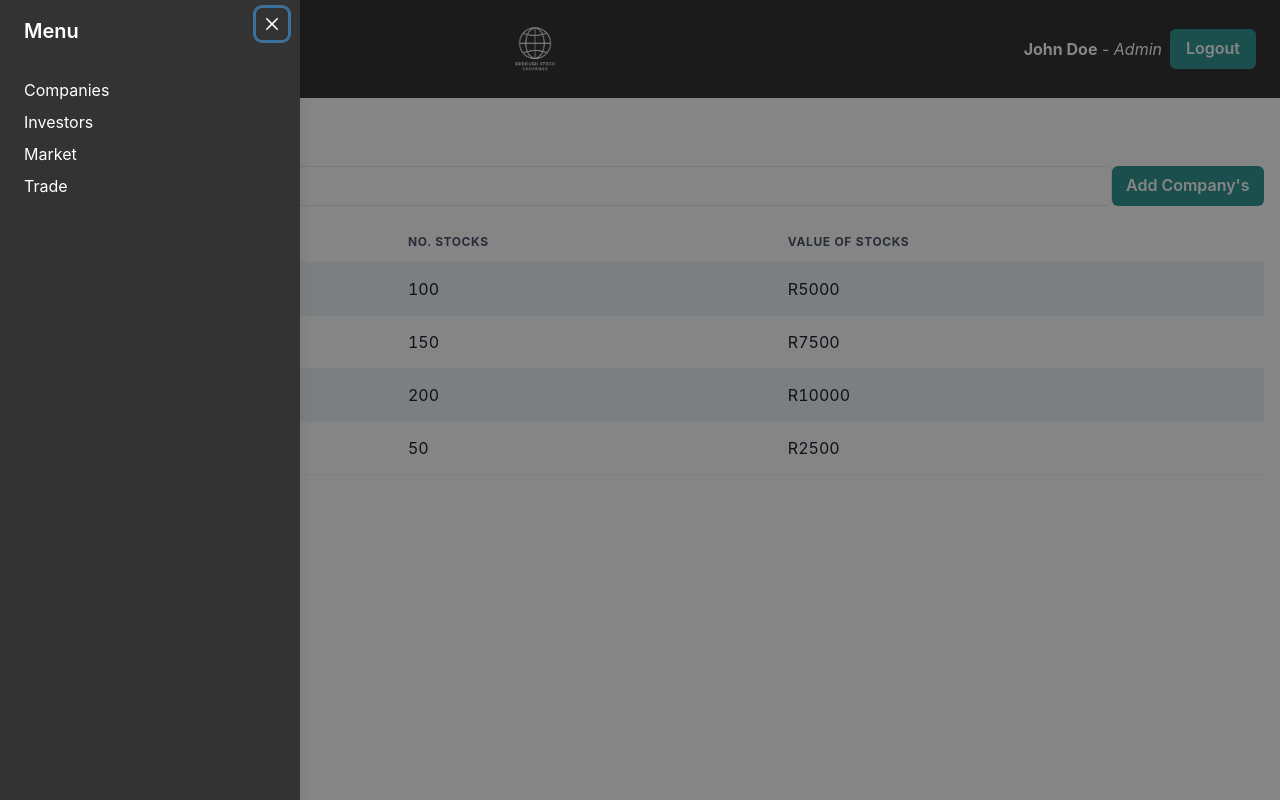
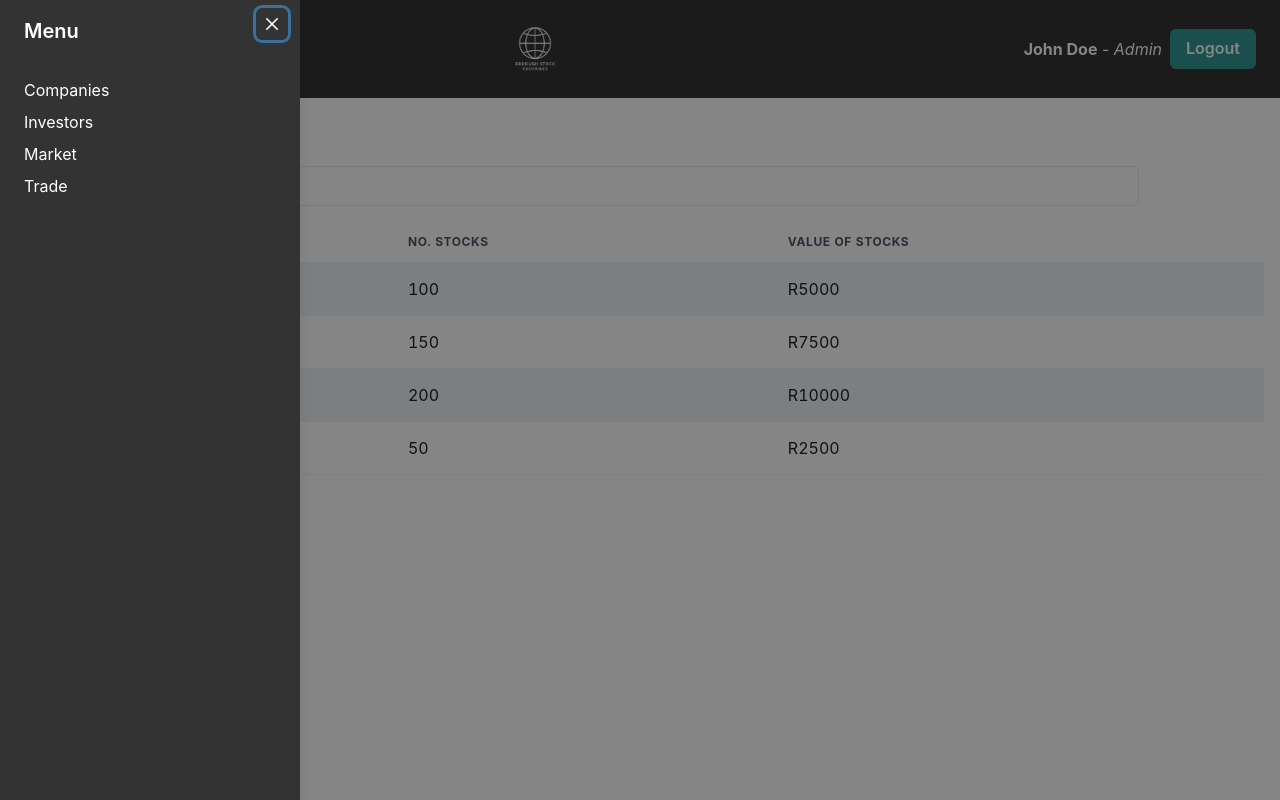
Before and after one commit to DesignPatternsLevelUp/Frontend, a React (Vite) app in the folder frontend/: page / in a window 1280 px wide. Built offline with nearby package versions, Linux system fonts and the light colour scheme.

Commit message:
adjusted add button

```diff
--- a/frontend/src/components/Table/Table.tsx
+++ b/frontend/src/components/Table/Table.tsx
@@ -49,9 +49,8 @@ type SharedTableProps = {
 	title: string;
 	data: DataItem[];
 	headers: string[];
-	renderRow: (item: DataItem) => JSX.Element | Element;
+	renderRow: (item: DataItem) => JSX.Element;
 	searchEnabled?: boolean;
-	addButtonEnabled?: boolean;
 	isDrawerOpen: boolean;
 	selectionEnabled?: boolean;
 };
@@ -62,7 +61,6 @@ const SharedTable: React.FC<SharedTableProps> = ({
 	headers,
 	renderRow,
 	searchEnabled = false,
-	addButtonEnabled = true,
 	isDrawerOpen,
 }) => {
 	const [searchTerm, setSearchTerm] = useState("");
@@ -104,11 +102,6 @@ const SharedTable: React.FC<SharedTableProps> = ({
 							borderRadius="md"
 						/>
 					</InputGroup>
-				)}
-				{addButtonEnabled && (
-					<Button colorScheme="teal" onClick={handleAddItem}>
-						Add {title}
-					</Button>
 				)}
 			</Box>
 			<Box overflowX="auto">
--- a/frontend/src/pages/Companies/Companies.tsx
+++ b/frontend/src/pages/Companies/Companies.tsx
@@ -39,7 +39,6 @@ const CompaniesPage = ({ isDrawerOpen }: { isDrawerOpen: boolean }) => {
 				</>
 			)}
 			searchEnabled={true}
-			addButtonEnabled={true}
 			isDrawerOpen={isDrawerOpen}
 		/>
 	);
--- a/frontend/src/pages/Investors/Investors.tsx
+++ b/frontend/src/pages/Investors/Investors.tsx
@@ -35,7 +35,6 @@ const InvestorsPage = ({ isDrawerOpen }: { isDrawerOpen: boolean }) => {
 				</>
 			)}
 			searchEnabled={true}
-			addButtonEnabled={true}
 			isDrawerOpen={isDrawerOpen}
 		/>
 	);
--- a/frontend/src/pages/Market/Market.tsx
+++ b/frontend/src/pages/Market/Market.tsx
@@ -78,7 +78,6 @@ const MarketPage = ({ isDrawerOpen }: { isDrawerOpen: boolean }) => {
 				</>
 			)}
 			searchEnabled={true}
-			addButtonEnabled={false}
 			isDrawerOpen={isDrawerOpen}
 		/>
 	);
```
